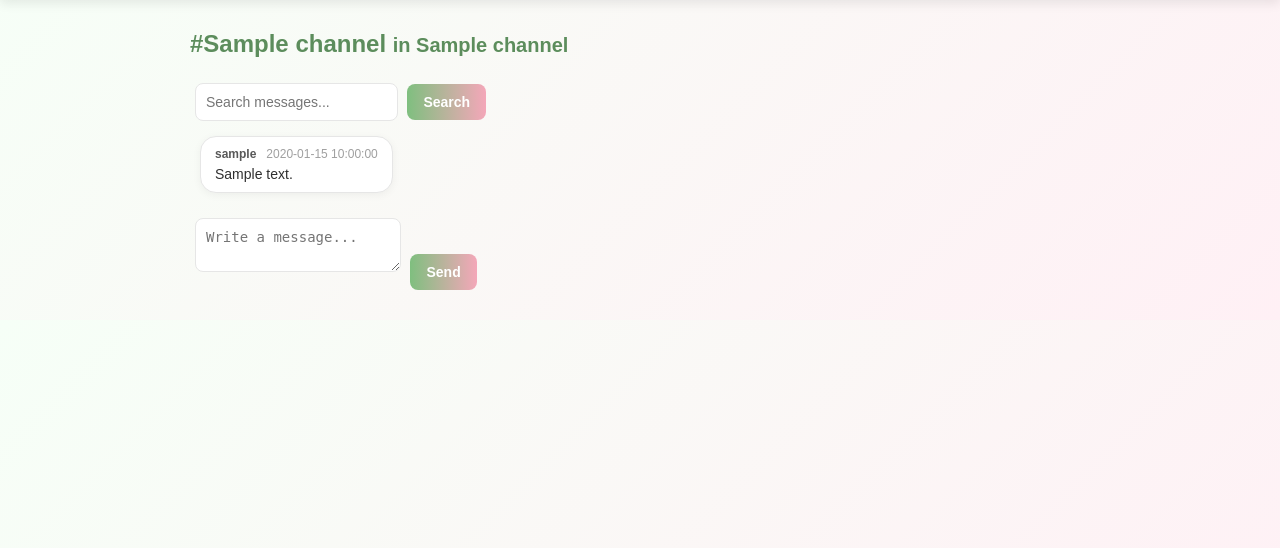
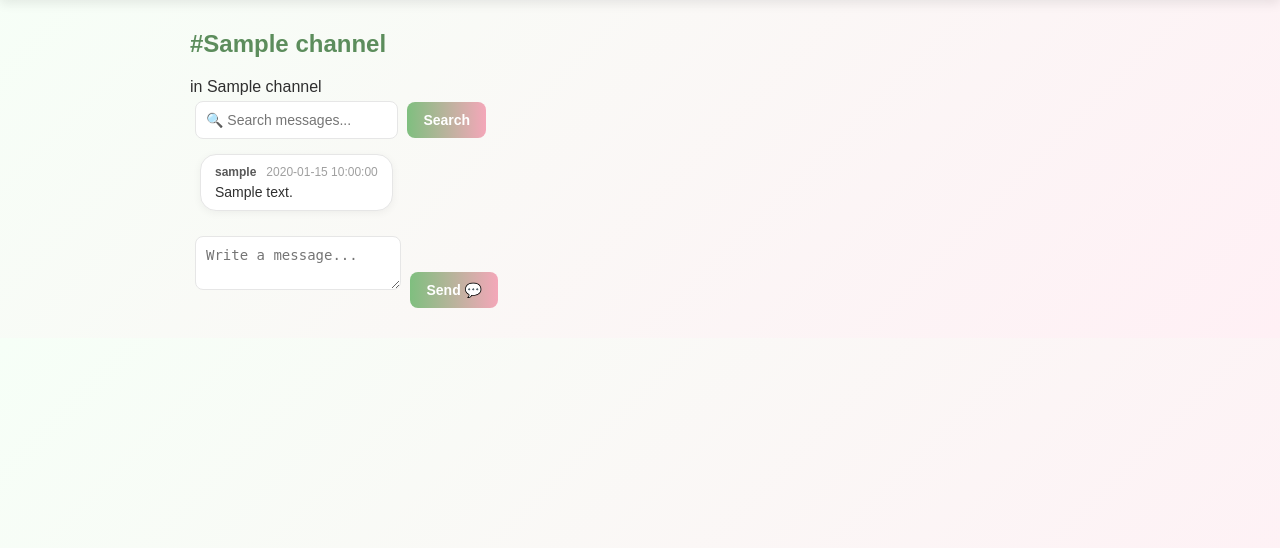
Before and after one commit to Janosia/slack-clone, a Flask app: page /channel/1 in a window 1280 px wide. Shown: the part 60-608 px from the top of the page. Run offline with Flask 3, Linux system fonts and the light colour scheme; the visitor is signed in with stand-in values (Sample User, id 1); a database or web service that is not in the repository returns one stand-in record (values such as "Sample title"); some libraries are stand-ins or nearby versions.

Commit message:
refactored channels.html

```diff
--- a/templates/channels.html
+++ b/templates/channels.html
@@ -1,12 +1,19 @@
 {% extends 'base.html' %}
 {% block content %}
-<h2>#{{ channel.name }}
-  <small>in {{ channel.workspace_name }}</small>
-</h2>
 
-<form method="GET">
-  <input name="search" placeholder="Search messages..."
-         value="{{ keyword }}">
+<div class="chat-header">
+  <h2>#{{ channel.name }}</h2>
+  <span class="workspace">in {{ channel.workspace_name }}</span>
+
+  {% if channel.channel_type == 'private' %}
+    <a class="invite-btn" href="{{ url_for('invite_to_channel', channel_id=channel.channel_id) }}">
+      + Invite User
+    </a>
+  {% endif %}
+</div>
+
+<form method="GET" class="search-bar">
+  <input name="search" placeholder="🔍 Search messages..." value="{{ keyword }}">
   <button type="submit">Search</button>
 </form>
 
@@ -26,8 +33,20 @@
   {% endfor %}
 </div>
 
-<form method="POST" action="{{ url_for('post_message', channel_id=channel.channel_id) }}">
+<form method="POST"
+      action="{{ url_for('post_message', channel_id=channel.channel_id) }}"
+      class="message-form">
+
   <textarea name="body" placeholder="Write a message..." required></textarea>
-  <button type="submit">Send</button>
+
+  <button type="submit">Send 💬</button>
 </form>
+<script>
+window.onload = function () {
+    const box = document.querySelector(".messages");
+    if (box) {
+        box.scrollTop = box.scrollHeight;
+    }
+};
+</script>
 {% endblock %}
```
